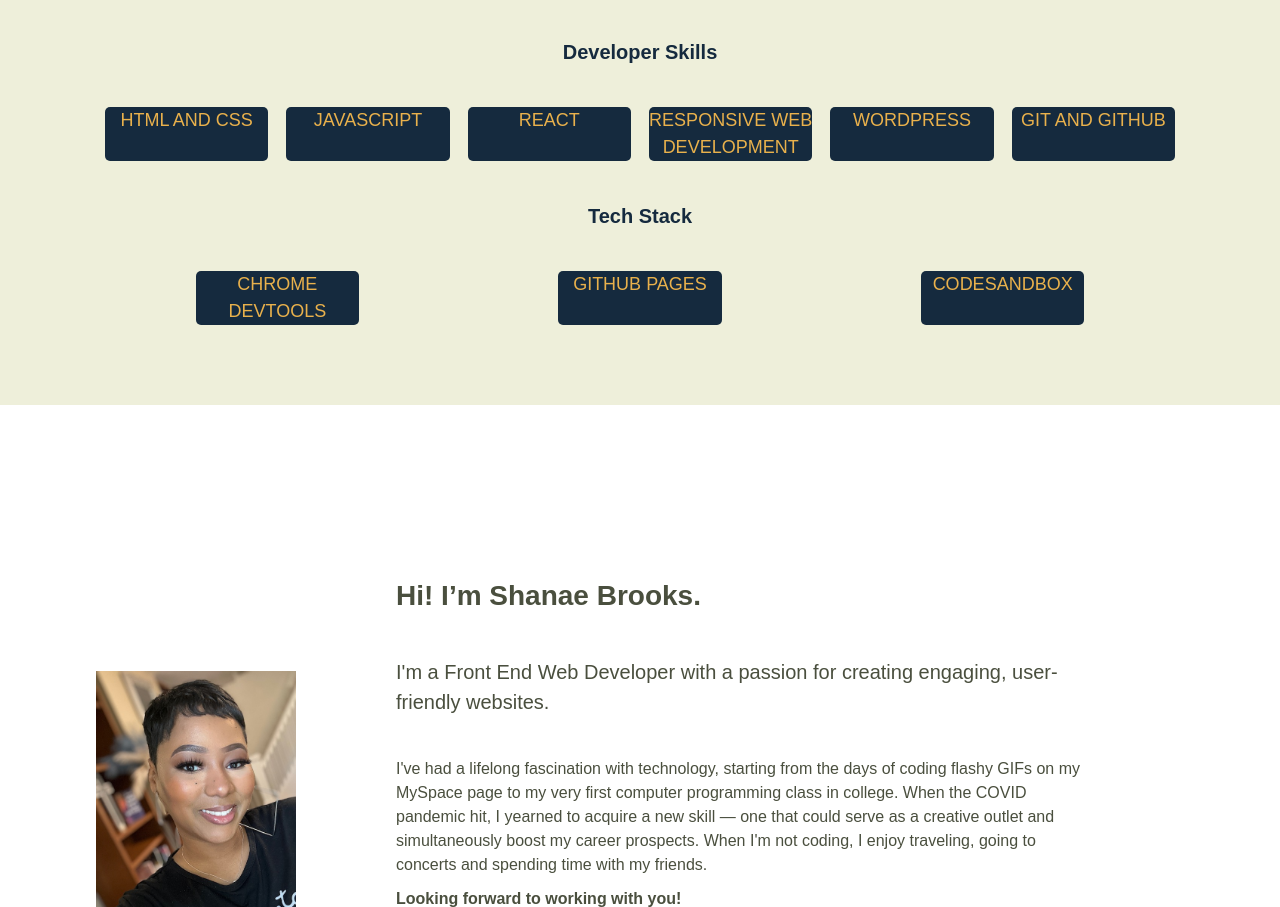
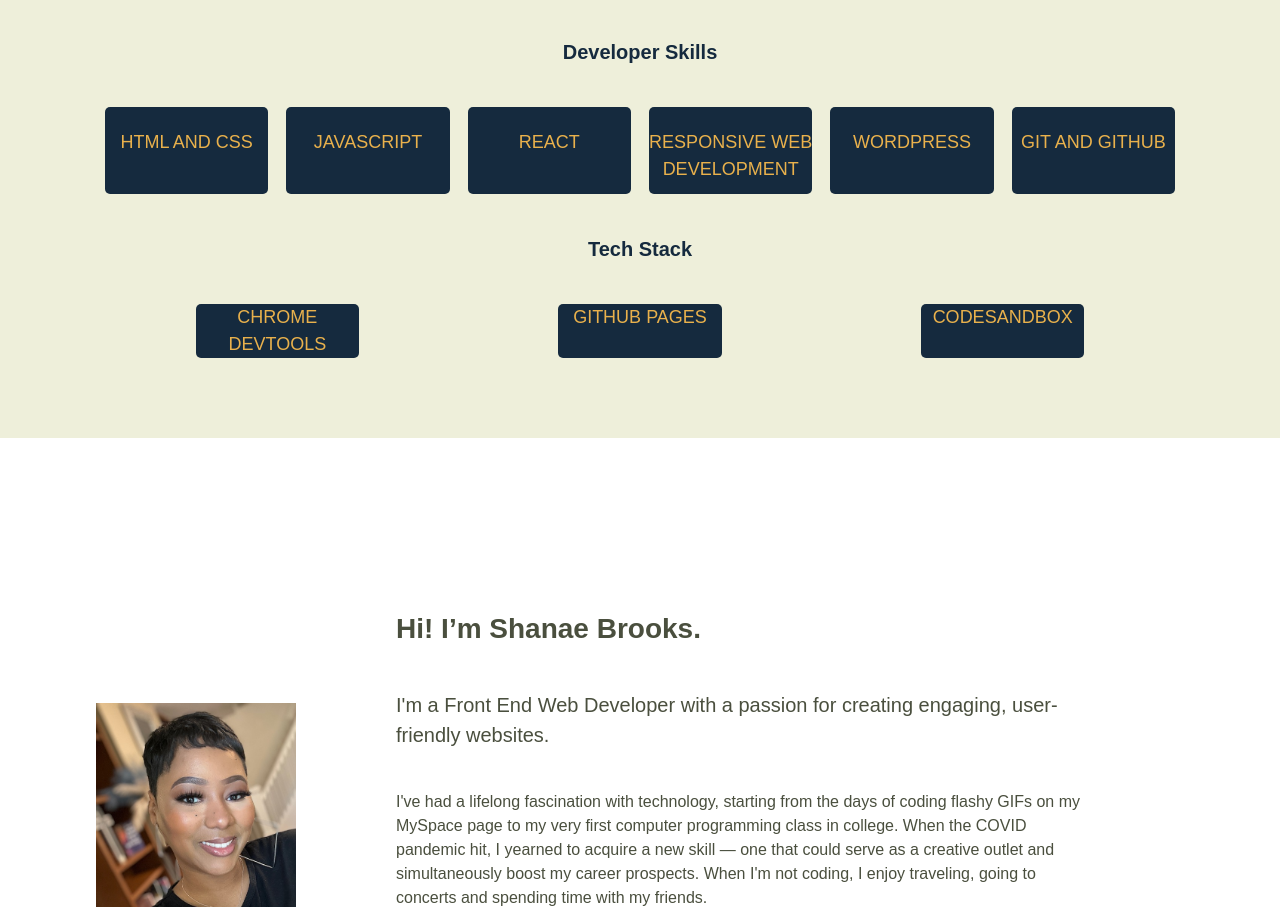
Before and after one commit to Shanae-B/my-portfolio-2023, a website built with webpack: page src/index.html in a window 1280 px wide. Shown: the part 4534-5441 px from the top of the page. Built offline with nearby package versions, Linux system fonts and the light colour scheme; a web font is replaced by a local one.

Commit message:
Adding padding to top & bottom of language wrapper

```diff
--- a/docs/css/style.css
+++ b/docs/css/style.css
@@ -842,14 +842,24 @@ header nav ul {
     width: 15%;
     margin: 0;
     text-align: center;
-  /**padding: 15px;**/
+    /**align-items: center;
+    padding-top: 3%;
+    padding-bottom: 2%;**/
   border-radius: 5px;
+  }
+
+  .language-wrapper p {
+    align-items: center;
+    padding-top: 2%;
+    padding-bottom: 1%;
+
   }
 
   .tool-wrapper, .language-wrapper {
     display: flex;
     justify-content: space-around;
   }
+
 
   .skills {
     width: 100%;
--- a/src/css/style.css
+++ b/src/css/style.css
@@ -842,14 +842,25 @@ header nav ul {
     width: 15%;
     margin: 0;
     text-align: center;
-  /**padding: 15px;**/
+    /**align-items: center;
+    padding-top: 3%;
+    padding-bottom: 2%;**/
   border-radius: 5px;
   }
+
+  .language-wrapper p {
+    align-items: center;
+    padding-top: 2%;
+    padding-bottom: 1%;
+
+  }
+
 
   .tool-wrapper, .language-wrapper {
     display: flex;
     justify-content: space-around;
   }
+
 
   .skills {
     width: 100%;
```
